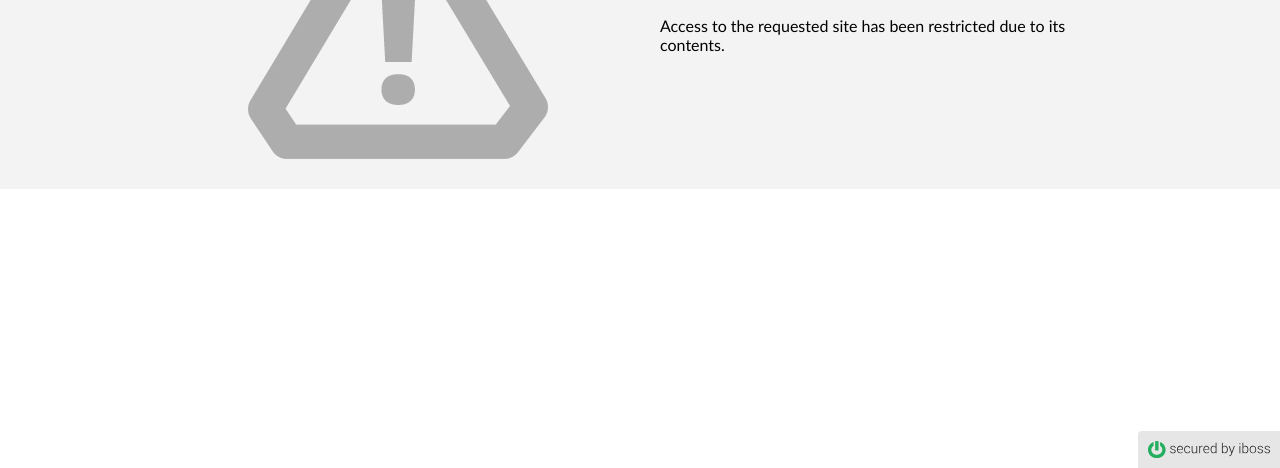
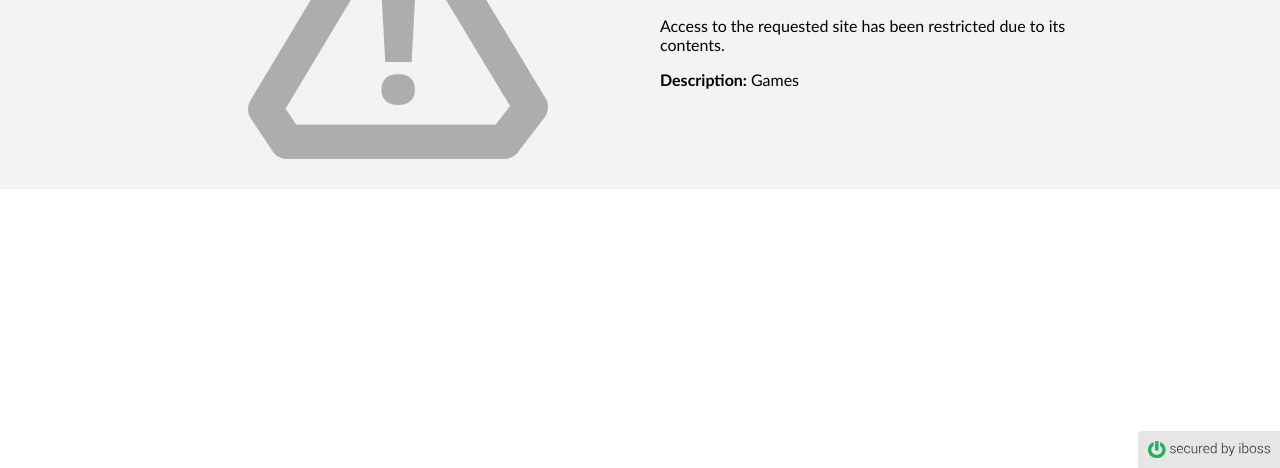
Before and after one commit to lberrylol/blocked, a plain HTML site: page index.html in a window 1280 px wide. Shown: the part 332-800 px from the top of the page. Drawn offline with Linux system fonts and the light colour scheme; a script that the page names is missing.

Commit message:
Update index.html

```diff
--- a/index.html
+++ b/index.html
@@ -556,7 +556,8 @@
 				<h3 id="url"><a id="link" href="https://lberrylol.github.io/ubg/">lberrylol.github.io/ubg</a></h3>
 				<p id="message">Access to the requested site has been restricted due to its contents.</p>
 				<p>
-					<span id="customText"></span><br>
+				<p id="message"><b id="message">Description: </b><span id="description">Games</span><br></span>
+
 
 						<span id="descriptionLabel"><b id="descriptionName">Description: </b><span id="description">Games</span><br></span>
 						<span id="groupNumberLabel"><b id="groupNumberName">Group Number: </b><span id="groupNumber">3</span><br></span>
```
